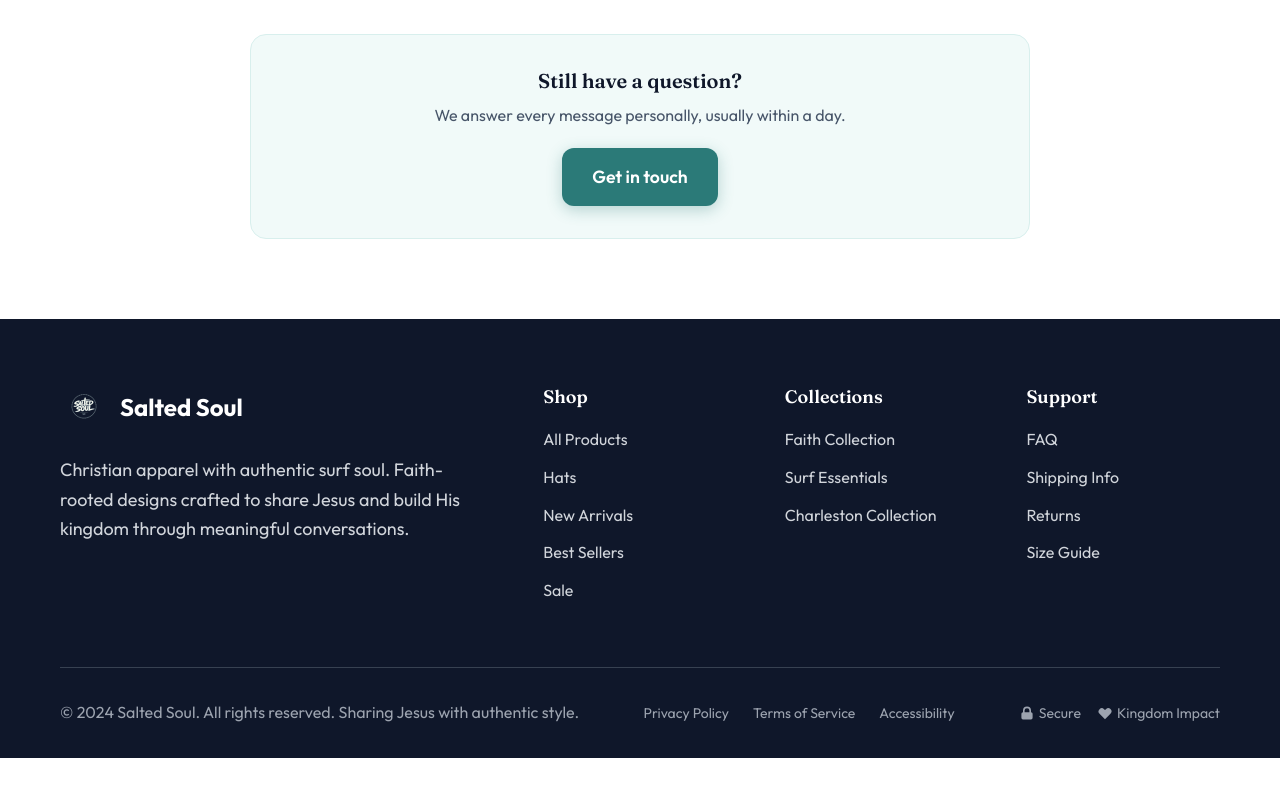
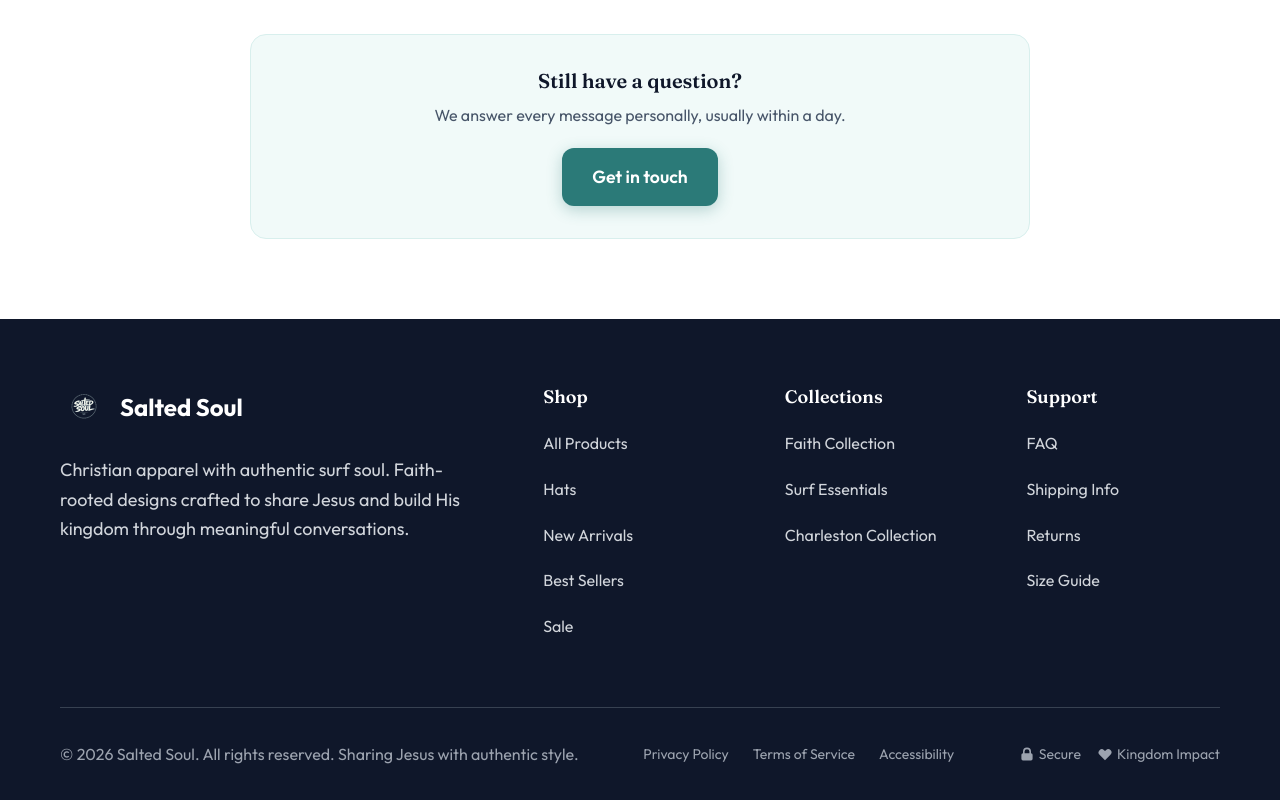
Before and after one commit to KP-TechnologySolutions/salted-soul, a Next.js app: page /faq in a window 1280 px wide. Shown: the part 1207-2007 px from the top of the page. Before the commit the page ends 1965 px from the top, so only its background shows below. Built offline with nearby package versions, Linux system fonts and the light colour scheme.

Commit message:
Accessibility (WCAG 2.1 AA): role=img on star ratings, aria-hidden decorative icons, label FAQ search, video pause controls, 44px hamburger + footer target sizes; fix copyright year

```diff
--- a/src/app/globals.css
+++ b/src/app/globals.css
@@ -702,8 +702,12 @@ header {
 .mobile-menu-btn {
   display: none;
   flex-direction: column;
+  justify-content: center;
+  align-items: center;
   gap: 3px;
-  padding: 8px;
+  width: 44px;
+  height: 44px;
+  padding: 10px;
   background: none;
   border: none;
   cursor: pointer;
--- a/src/app/page.tsx
+++ b/src/app/page.tsx
@@ -15,7 +15,7 @@ import {
 } from '@/components/ui/icons'
 
 const Stars = ({ count = 5 }: { count?: number }) => (
-  <div className="review-stars" aria-label={`${count} out of 5 stars`}>
+  <div className="review-stars" role="img" aria-label={`${count} out of 5 stars`}>
     {Array.from({ length: count }).map((_, i) => (
       <StarSolid key={i} width={18} height={18} />
     ))}
@@ -171,6 +171,7 @@ export default function HomePage() {
                 muted
                 loop
                 playsInline
+                controls
                 aria-label="How to order from Salted Soul: find your design, add to cart, secure checkout, we ship it"
               />
             </div>
@@ -245,6 +246,7 @@ export default function HomePage() {
                 muted
                 loop
                 playsInline
+                controls
                 aria-label="Salted Soul hats being made by hand in Charleston"
               />
               <span className="craft-badge">Behind the scenes</span>
--- a/src/components/content/FaqList.tsx
+++ b/src/components/content/FaqList.tsx
@@ -48,6 +48,7 @@ export default function FaqList() {
           value={query}
           onChange={(e) => setQuery(e.target.value)}
           placeholder="Search questions"
+          aria-label="Search frequently asked questions"
           className="w-full pl-12 pr-4 py-3.5 rounded-xl border border-line bg-white text-charcoal-900 placeholder:text-charcoal-400 focus:outline-none focus:ring-2 focus:ring-ocean-500"
         />
       </div>
--- a/src/components/layout/Footer.tsx
+++ b/src/components/layout/Footer.tsx
@@ -74,7 +74,7 @@ const Footer: React.FC = () => {
                   <li key={item.name}>
                     <Link
                       href={item.href}
-                      className="text-gray-300 hover:text-white transition-colors"
+                      className="inline-block py-1 text-gray-300 hover:text-white transition-colors"
                     >
                       {item.name}
                     </Link>
@@ -90,7 +90,7 @@ const Footer: React.FC = () => {
                   <li key={item.name}>
                     <Link
                       href={item.href}
-                      className="text-gray-300 hover:text-white transition-colors"
+                      className="inline-block py-1 text-gray-300 hover:text-white transition-colors"
                     >
                       {item.name}
                     </Link>
@@ -106,7 +106,7 @@ const Footer: React.FC = () => {
                   <li key={item.name}>
                     <Link
                       href={item.href}
-                      className="text-gray-300 hover:text-white transition-colors"
+                      className="inline-block py-1 text-gray-300 hover:text-white transition-colors"
                     >
                       {item.name}
                     </Link>
@@ -122,7 +122,7 @@ const Footer: React.FC = () => {
           <div className="flex flex-col lg:flex-row justify-between items-center gap-4">
             {/* Copyright */}
             <p className="text-gray-400 text-center lg:text-left">
-              © 2024 Salted Soul. All rights reserved. Sharing Jesus with authentic style.
+              © 2026 Salted Soul. All rights reserved. Sharing Jesus with authentic style.
             </p>
 
             {/* Legal Links */}
@@ -131,7 +131,7 @@ const Footer: React.FC = () => {
                 <Link
                   key={item.name}
                   href={item.href}
-                  className="text-gray-400 hover:text-white transition-colors text-sm"
+                  className="inline-block py-1 text-gray-400 hover:text-white transition-colors text-sm"
                 >
                   {item.name}
                 </Link>
--- a/src/components/ui/icons.tsx
+++ b/src/components/ui/icons.tsx
@@ -14,6 +14,7 @@ const base = (props: IconProps) => ({
   strokeWidth: 1.5,
   strokeLinecap: 'round' as const,
   strokeLinejoin: 'round' as const,
+  'aria-hidden': true, // decorative; always paired with visible text or a labeled container
   ...props,
 })
 
```
